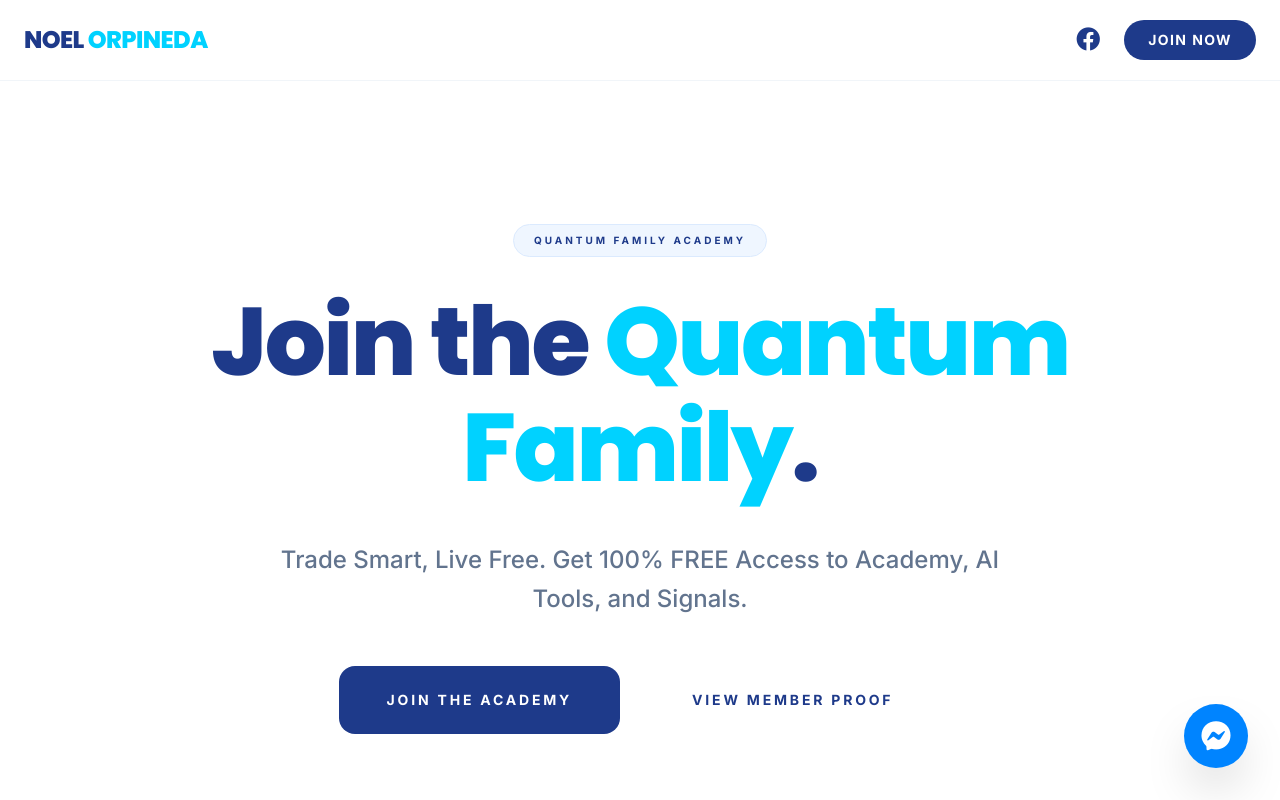
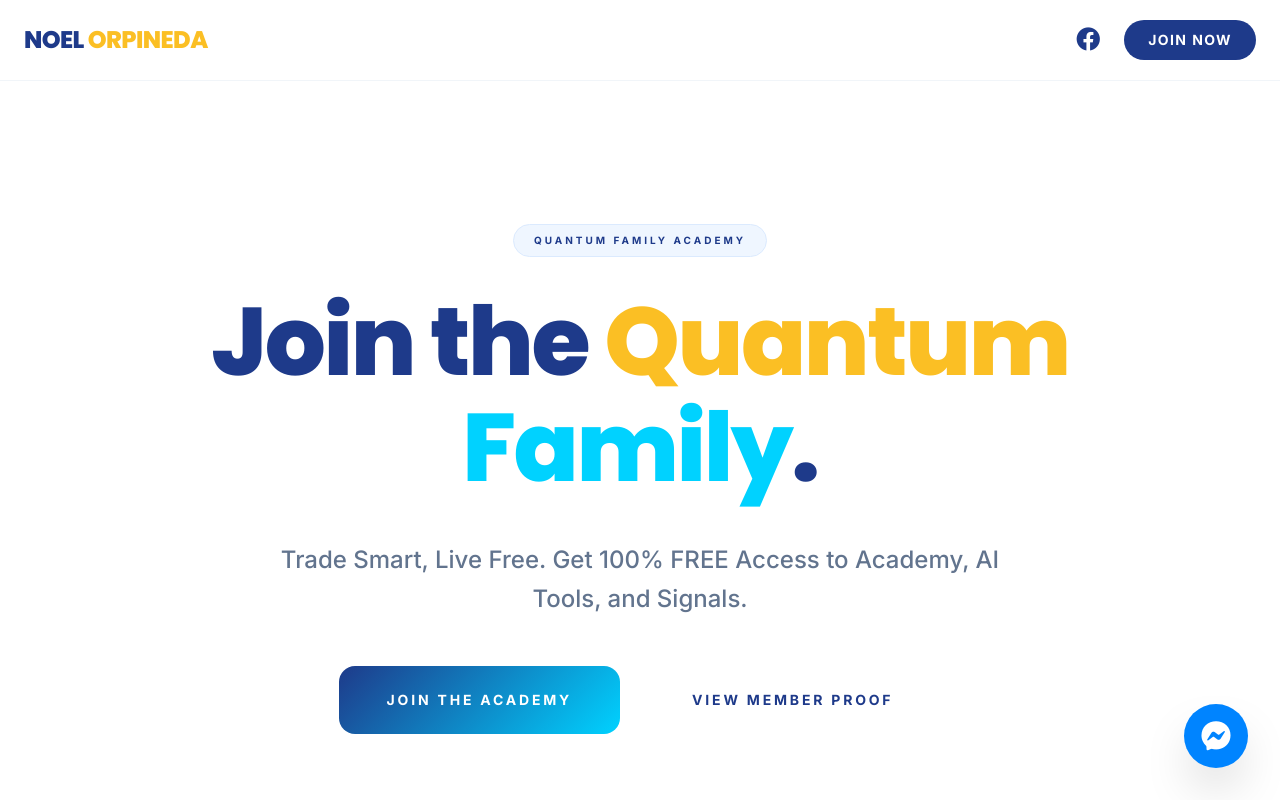
Before and after one commit to mfernandez0928/noel-orpineda, a website built with Vite: page index.html in a window 1280 px wide. Shown: the top 800 px of the page. Built offline with nearby package versions, Linux system fonts and the light colour scheme.

```diff
--- a/styles.css
+++ b/styles.css
@@ -5,32 +5,20 @@
   --font-poppins: "Poppins", sans-serif;
 
   --color-primary: #1e3a8a;
-  --color-accent: #00d2ff;
-  --color-gold: #fbbf24;
+  --color-accent: #fbbf24;
+  --color-cyan: #00d2ff;
 }
 
 @layer utilities {
   .btn-enroll {
-    @apply bg-primary text-white hover:bg-accent transition-all duration-300 transform hover:-translate-y-1 active:scale-95;
+    background: linear-gradient(135deg, #1e3a8a 0%, #00d2ff 100%);
+    @apply text-white transition-all duration-300 transform hover:-translate-y-1 active:scale-95;
+  }
+  .btn-enroll:hover {
+    box-shadow: 0 10px 20px -5px rgba(30, 58, 138, 0.4);
   }
   .glass-card {
     @apply bg-white/80 backdrop-blur-md border border-slate-100 shadow-xl;
-  }
-  .modal-step {
-    @apply transition-all duration-500 ease-in-out;
-  }
-  .animate-fade-in {
-    animation: fadeIn 0.5s ease-out forwards;
-  }
-  @keyframes fadeIn {
-    from {
-      opacity: 0;
-      transform: translateY(10px);
-    }
-    to {
-      opacity: 1;
-      transform: translateY(0);
-    }
   }
 }
 
```
